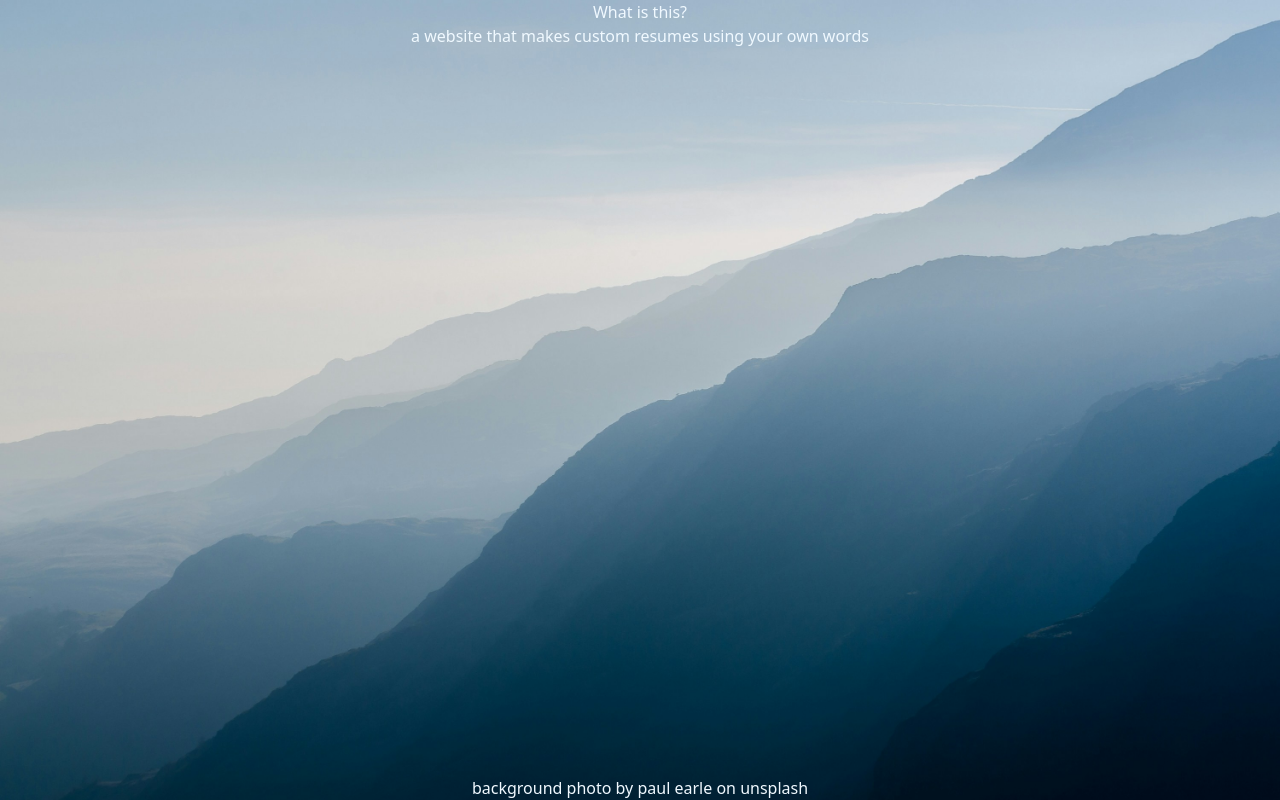
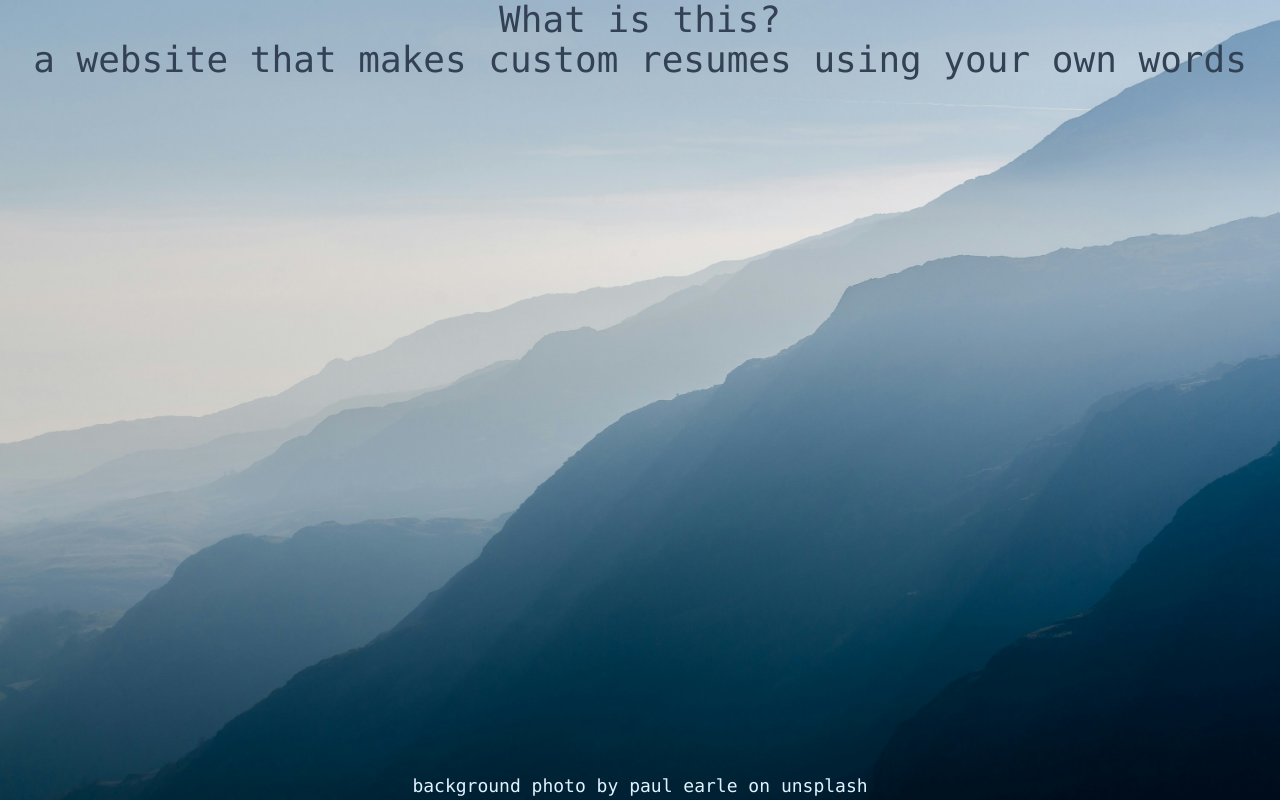
Before and after one commit to RobertKalnins/resu-meister-v2, a Next.js app: page / in a window 1280 px wide. Built offline with nearby package versions, Linux system fonts and the light colour scheme.

Commit message:
Update font styles for credit and main text

```diff
--- a/src/app/globals.css
+++ b/src/app/globals.css
@@ -12,7 +12,7 @@
   }
 
   .credit {
-    @apply text-center mt-auto;
+    @apply text-sky-100 text-lg font-light text-center mt-auto;
   }
 
   .question-box {
--- a/src/app/page.tsx
+++ b/src/app/page.tsx
@@ -155,7 +155,7 @@ const HomePage = () => {
         <title>Resumeister</title>
         <meta name="description" content="A website that makes custom resumes using your own words" />
       </Head>
-      <div className="font-sans text-sky-50 bg-black bg-custom-pattern bg-center bg-no-repeat bg-cover text-center m-0 p-0 flex flex-col justify-center items-center min-h-screen">
+      <div className="font-mono font-medium text-4xl text-slate-700 bg-black bg-custom-pattern bg-center bg-no-repeat bg-cover text-center m-0 p-0 flex flex-col justify-center items-center min-h-screen">
         {stages[stage].content}
         <p className="credit">
           background photo by{' '}
```
